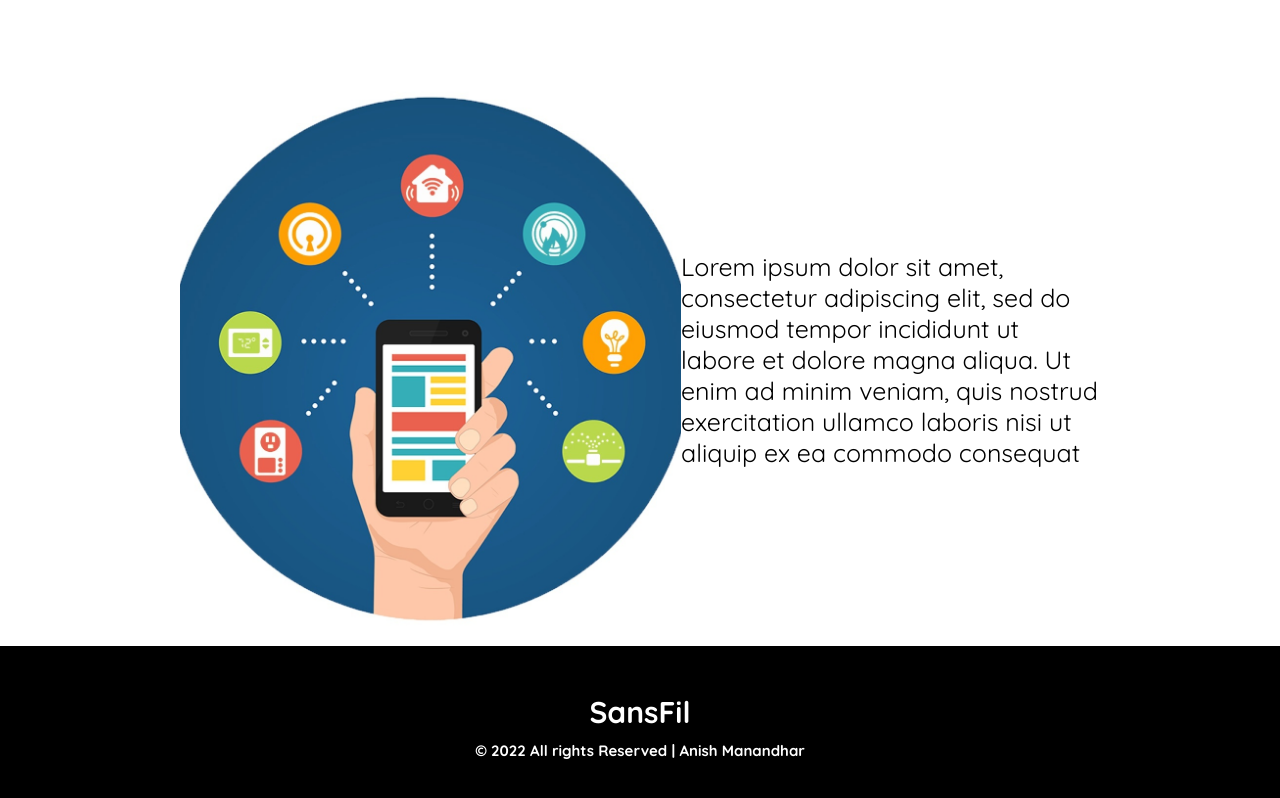
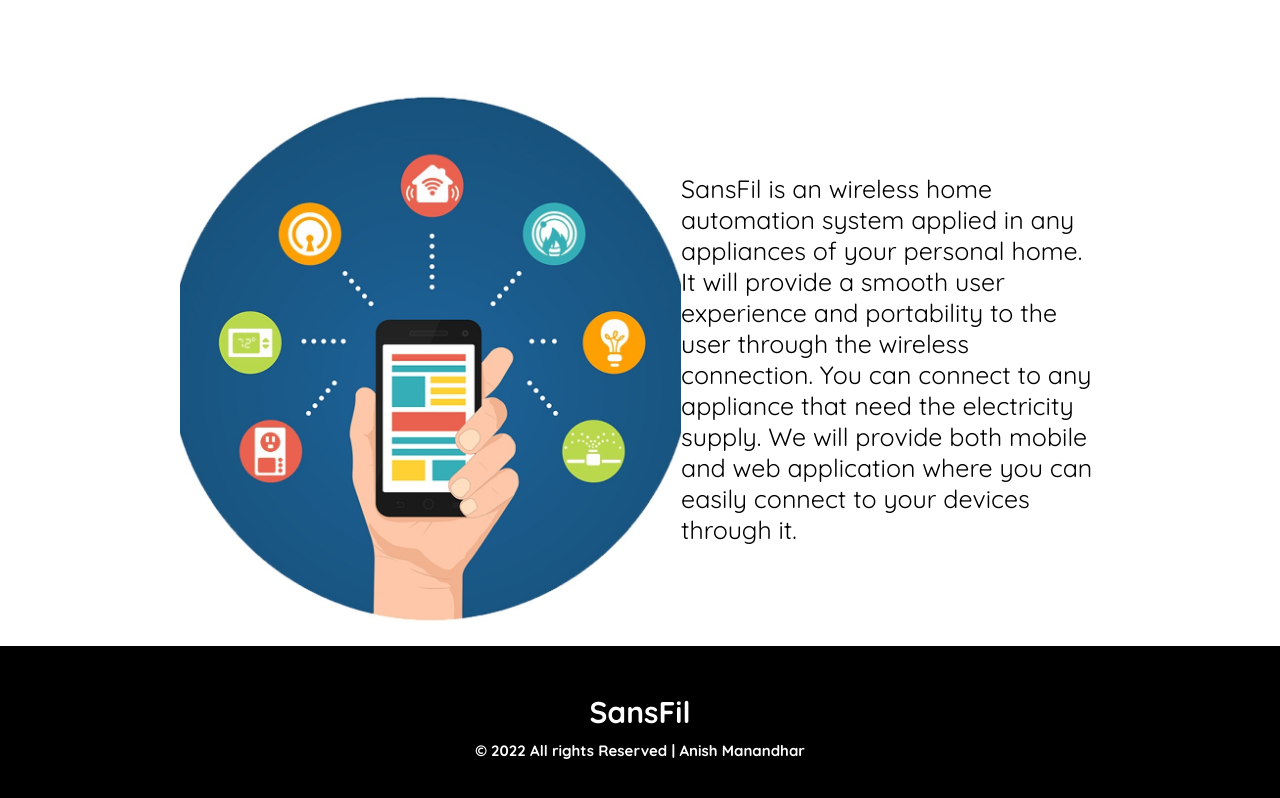
Before and after one commit to Mob-Anish/Sans-Fil, a React (Create React App) app in the folder client/: page / in a window 1280 px wide. Shown: the part 1754-2552 px from the top of the page. Built offline with nearby package versions, Linux system fonts and the light colour scheme; no server answers.

Commit message:
changes in the dashboard along with api

```diff
--- a/client/src/Actions/deviceActions.js
+++ b/client/src/Actions/deviceActions.js
@@ -28,8 +28,6 @@ export const updateAppliance = (id, isOn) => async (dispatch) => {
       id,
       isOn,
     };
-
-    console.log(body);
 
     const deviceInfo = await deviceServices.updateAppliance(body);
 
--- a/client/src/Components/About/about.js
+++ b/client/src/Components/About/about.js
@@ -10,11 +10,13 @@ const about = () => {
           <div className="bg-image"></div>
         </div>
         <div className="content">
-          <span style={{ fontSize: "2.5rem" }}>
-            Lorem ipsum dolor sit amet, consectetur adipiscing elit, sed do
-            eiusmod tempor incididunt ut labore et dolore magna aliqua. Ut enim
-            ad minim veniam, quis nostrud exercitation ullamco laboris nisi ut
-            aliquip ex ea commodo consequat
+          <span style={{ fontSize: "2.5rem", textAlign: "justify" }}>
+            SansFil is an wireless home automation system applied in any
+            appliances of your personal home. It will provide a smooth user
+            experience and portability to the user through the wireless
+            connection. You can connect to any appliance that need the
+            electricity supply. We will provide both mobile and web application
+            where you can easily connect to your devices through it.
           </span>
         </div>
       </div>
--- a/client/src/Components/AboutUs/aboutUs.css
+++ b/client/src/Components/AboutUs/aboutUs.css
@@ -1,3 +1,3 @@
 .aboutus--container {
-  padding: 2.5rem;
+  padding: 3.5rem 2.5rem;
 }
--- a/client/src/Components/AboutUs/aboutUs.js
+++ b/client/src/Components/AboutUs/aboutUs.js
@@ -6,6 +6,12 @@ const aboutUs = () => {
   return (
     <div className="aboutus--container">
       <h1>About Us</h1>
+      <div className="description">
+        SansFil is an wireless home automation system applied in any appliances of your personal home.
+        It will provide a smooth user experience and portability to the user through the wireless connection.
+        You can connect to any appliance that need the electricity supply. We will provide both mobile and web application
+        where you can easily connect to your devices through it.
+      </div>
     </div>
   );
 };
--- a/client/src/Components/Appliance/appliance.js
+++ b/client/src/Components/Appliance/appliance.js
@@ -1,12 +1,12 @@
 import { useSelector, useDispatch } from "react-redux";
 import "./appliance.css";
 import Switch from "@material-ui/core/Switch";
-// import { useState } from "react";
+import { useState } from "react";
 import * as deviceAction from "../../Actions/deviceActions";
 // import { useEffect } from "react";
 
 const appliance = () => {
-  // const [devState, setDevState] = useState("");
+  const [devState, setDevState] = useState([]);
 
   const dispatch = useDispatch();
 
@@ -16,12 +16,32 @@ const appliance = () => {
   const { devices } = deviceData;
   const { appliance } = deviceState;
 
+  console.log(devState);
+
+  // useEffect(() => {
+  //   dispatch(deviceAction.getAppliances());
+  // }, []);
+
+  // useEffect(() => {
+  //   if (appliance) {
+  //     setDevState([
+  //       ...devState,
+  //       {
+  //         appliance,
+  //       },
+  //     ]);
+  //   }
+  // }, [appliance]);
+
   // if (devices) console.log(devices);
   // if (appliance) console.log(appliance);
 
   const handleToggleEvent = (id, isOn) => {
     if (isOn) dispatch(deviceAction.updateAppliance(id, false));
     if (!isOn) dispatch(deviceAction.updateAppliance(id, true));
+    setTimeout(() => {
+      dispatch(deviceAction.getAppliances());
+    }, 500);
   };
 
   // useEffect(() => {
@@ -49,10 +69,17 @@ const appliance = () => {
                   ></div>
                 </div>
                 <Switch
-                  onChange={() => handleToggleEvent(device._id, device.isOn)}
+                  onChange={() =>
+                    handleToggleEvent(
+                      device._id,
+                      appliance && device._id == appliance._id
+                        ? appliance.isOn
+                        : device.isOn
+                    )
+                  }
                   edge="end"
                   checked={
-                    appliance && device._id == appliance._id
+                    appliance && appliance._id === device._id
                       ? appliance.isOn
                       : device.isOn
                   }
--- a/client/src/Components/Power Consumption/power.js
+++ b/client/src/Components/Power Consumption/power.js
@@ -1,13 +1,18 @@
 import "./power.css";
 import { useSelector, useDispatch } from "react-redux";
-import ImageBulb from "../../Assets/img/bulb.png";
+// import * as deviceAction from "../../Actions/deviceActions";
+// import { useEffect } from "react";
 
 const power = () => {
-  // const dispatch = useDispatch();
+  const dispatch = useDispatch();
 
   const logReport = useSelector((state) => state.applianceLog);
 
   const { applianceLog } = logReport;
+
+  // useEffect(() => {
+  //   dispatch(deviceAction.getApplianceLogs());
+  // }, []);
 
   console.log(applianceLog);
 
--- a/client/src/Components/Setting/setting.css
+++ b/client/src/Components/Setting/setting.css
@@ -1,3 +1,3 @@
 .setting--container {
-  padding: 2.5rem;
+  padding: 3.5rem 2.5rem;
 }
--- a/client/src/Components/Timer/timer.css
+++ b/client/src/Components/Timer/timer.css
@@ -1,3 +1,3 @@
 .timer--container {
-  padding: 2.5rem;
+  padding: 3.5rem 2.5rem;
 }
--- a/client/src/Pages/Dashboard/SansFil.js
+++ b/client/src/Pages/Dashboard/SansFil.js
@@ -205,6 +205,9 @@ const Dashboard = ({ classes }) => {
   const dispatch = useDispatch();
 
   const deviceData = useSelector((state) => state.deviceList);
+  const userData = useSelector((state) => state.userInfo);
+
+  const { userInfo } = userData;
 
   useEffect(() => {
     dispatch(deviceAction.getAppliances());
@@ -330,7 +333,7 @@ const Dashboard = ({ classes }) => {
               <div className="img-holder">
                 <div className="background-image"></div>
               </div>
-              <h1 className="name">Anish Manandhar</h1>
+              <h1 className="name">{userInfo.name}</h1>
               <div className="prof-dropdown">
                 <h2 style={{ padding: "1.3rem 6rem" }}>Profile</h2>
                 <h2 style={{ padding: "1.3rem 6rem" }} onClick={logout}>
--- a/client/src/Reducers/deviceReducers.js
+++ b/client/src/Reducers/deviceReducers.js
@@ -31,6 +31,7 @@ export const deviceState = (state = { device: [] }, action) => {
         loading: true,
       };
     case deviceConstants.DEVICESTATE_UPDATE_SUCCESS:
+      // console.log(...state.device);
       return {
         appliance: action.payload,
         success: true,
--- a/client/src/Utils/date.js
+++ b/client/src/Utils/date.js
@@ -16,9 +16,9 @@ const months = [
 const days = ["1", "2", "3", "4", "5", "6", "7", "8", "9"];
 
 export const getDay = () => {
-  const day = date.getDay();
-  if (day === 0) return `0${day + 1}`;
-  if (days.includes(`${day}`)) return `0${day - 1}`;
+  const day = date.getDate().toString();
+  if (days.includes(day)) return `0${day}`;
+  if (day) return day;
 };
 export const getMonth = months[date.getMonth()];
 export const getYear = date.getFullYear();
```
